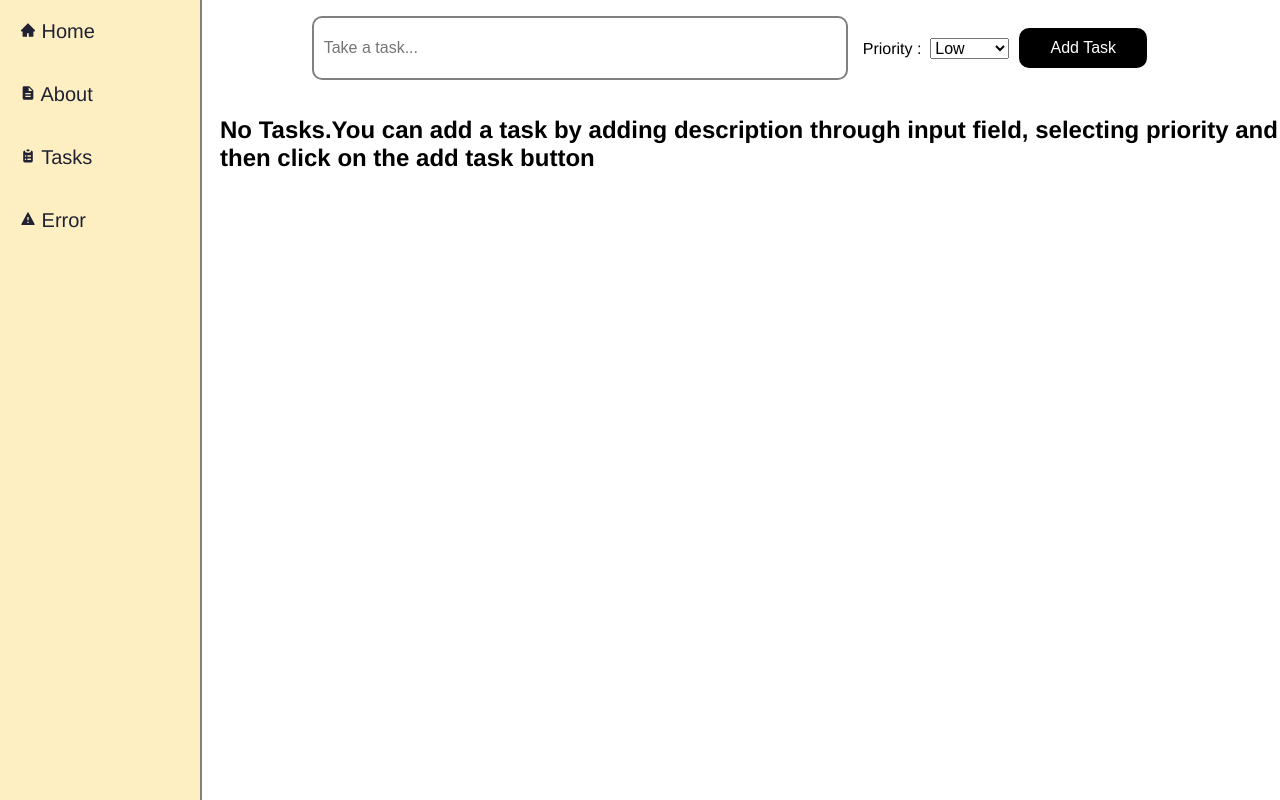
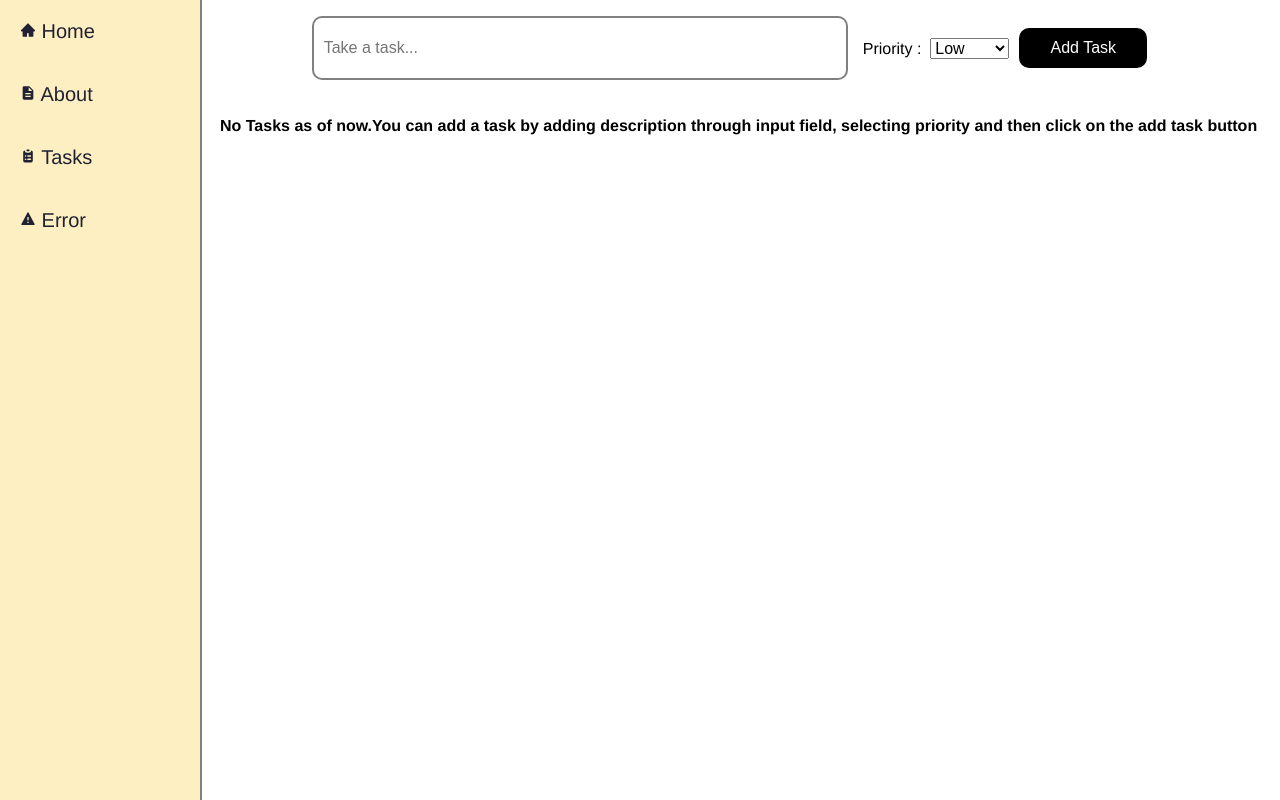
Before and after one commit to 14anirudh/To-do, a React (Create React App) app: page /tasks in a window 1280 px wide. Built offline with nearby package versions, Linux system fonts and the light colour scheme.

Commit message:
general sanitization

```diff
--- a/src/components/About.js
+++ b/src/components/About.js
@@ -19,7 +19,8 @@ const About = () => {
       <h2>Developer </h2>
       <p>
         This application is developed by Anirudh Gautam. You can find more of
-        his work on his website. <Link to ="https://anirudh.vercel.app/">click here</Link>
+        his work on his website.{" "}
+        <Link to="https://anirudh.vercel.app/">click here</Link>
       </p>
     </div>
   );
--- a/src/components/Navbar.js
+++ b/src/components/Navbar.js
@@ -1,6 +1,5 @@
 import React from "react";
 import { Link } from "react-router-dom";
-
 import { MdDescription } from "react-icons/md";
 import { AiFillHome } from "react-icons/ai";
 import { BiSolidError } from "react-icons/bi";
--- a/src/components/Task.tsx
+++ b/src/components/Task.tsx
@@ -1,5 +1,6 @@
 import React from "react";
 
+//  interface for TaskItem
 interface TaskItem {
   id: number;
   text: string;
@@ -7,6 +8,7 @@ interface TaskItem {
   isComplete: boolean;
 }
 
+// interface for props of Task component
 interface TaskProps {
   tasks: TaskItem[];
   onToggleComplete: (taskId: number) => void;
@@ -24,12 +26,13 @@ const Task: React.FC<TaskProps> = ({
     <div>
       <div className="tasks_list_full">
         {tasks.length === 0 ? (
-          <h2>
-            No Tasks.You can add a task by adding description through input
-            field, selecting priority and then click on the add task button
-          </h2>
+          <h4>
+            No Tasks as of now.You can add a task by adding description through
+            input field, selecting priority and then click on the add task
+            button
+          </h4>
         ) : (
-          tasks.map((task) => (
+          tasks.map((task: TaskItem) => (
             <div key={task.id} className="task_items">
               <div>
                 <input
--- a/src/components/TaskList.tsx
+++ b/src/components/TaskList.tsx
@@ -13,6 +13,7 @@ const TaskList: React.FC = () => {
   const [taskText, setTaskText] = useState<string>("");
   const [taskPriority, setTaskPriority] = useState<string>("Low");
 
+  //  to get tasks from local storage
   useEffect(() => {
     const storedTasks = JSON.parse(
       localStorage.getItem("tasks") || "[]"
@@ -22,26 +23,18 @@ const TaskList: React.FC = () => {
     }
   }, []);
 
+  //  to set tasks in local storage
   useEffect(() => {
     localStorage.setItem("tasks", JSON.stringify(tasks));
+    console.log("TaskList component updated");
   }, [tasks]);
 
+  //  to set title of the page as no of tasks
   useEffect(() => {
     document.title = `You have ${tasks.length} tasks`;
   });
 
-  const handleToggleComplete = (taskId: number) => {
-    setTasks((prevTasks) =>
-      prevTasks.map((task) =>
-        task.id === taskId ? { ...task, isComplete: !task.isComplete } : task
-      )
-    );
-  };
-
-  const handleRemoveTask = (taskId: number) => {
-    setTasks((prevTasks) => prevTasks.filter((task) => task.id !== taskId));
-  };
-
+  //  function to add task
   const addTask = (e: React.FormEvent) => {
     e.preventDefault();
     const newTask: TaskItem = {
@@ -56,8 +49,23 @@ const TaskList: React.FC = () => {
     setTaskPriority("Low");
   };
 
+  //  function to toggle complete task
+  const handleToggleComplete = (taskId: number) => {
+    setTasks((prevTasks) =>
+      prevTasks.map((task) =>
+        task.id === taskId ? { ...task, isComplete: !task.isComplete } : task
+      )
+    );
+  };
+
+  //  function to remove task
+  const handleRemoveTask = (taskId: number) => {
+    setTasks((prevTasks) => prevTasks.filter((task) => task.id !== taskId));
+  };
+
   return (
     <div>
+      {/* form to add task */}
       <div className="container">
         <form onSubmit={addTask} className="tasks_form">
           <input
@@ -86,6 +94,8 @@ const TaskList: React.FC = () => {
           </div>
         </form>
       </div>
+
+      {/* all tasks rendered through task component */}
       <div>
         <Task
           tasks={tasks}
```
Also changed, not shown: src/components/Home.js (+11 -2 lines).
